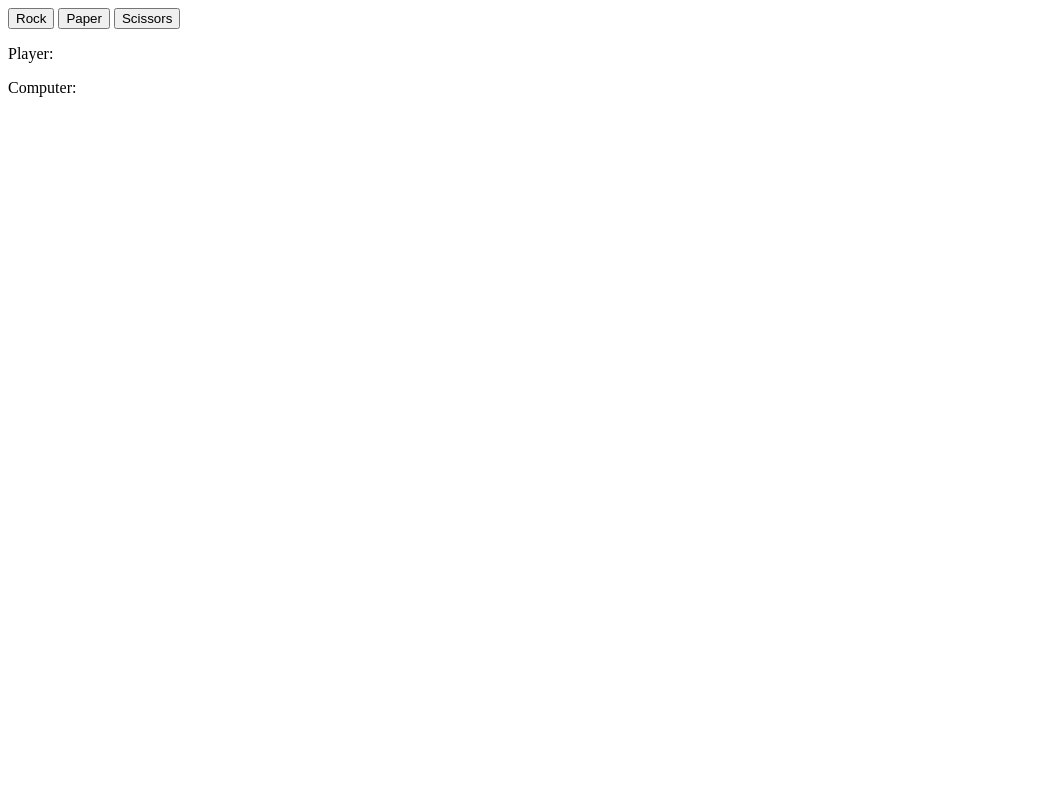
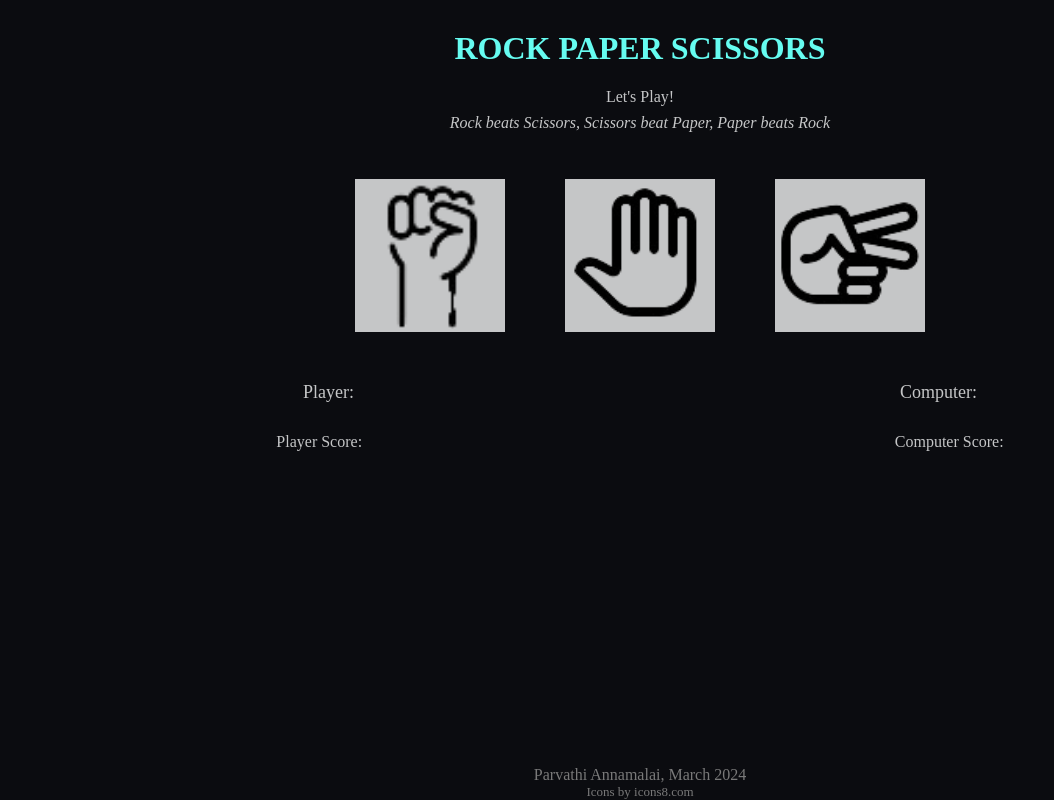
Before and after one commit to Parv4th1/rock-paper-scissors, a plain HTML site: page index.html in a window 1280 px wide. Shown: the whole page, without its empty margins (0-1054 px from the left). Drawn offline with Linux system fonts and the light colour scheme.

Commit message:
Added Images for Player Choice, Added styles.css

```diff
--- a/index.html
+++ b/index.html
@@ -4,20 +4,40 @@
     <meta charset="UTF-8">
     <meta name="viewport" content="width=device-width, initial-scale=1.0">
     <title>Rock Paper Scissors Game</title>
+    <link rel="stylesheet" href="style.css">
 </head>
 <body>
-    <button class="rock">Rock</button>
-    <button class="paper">Paper</button>
-    <button class="scissors">Scissors</button>
-    <div class = "results">
+    <header>
+        <h1>ROCK PAPER SCISSORS</h1>
+        <p>Let's Play!</p>
+        <p><em>Rock beats Scissors, Scissors beat Paper, Paper beats Rock</em></p>
+    </header>
+    <section class="player-choice">
+        <button class="rock"><img src="rock.png" alt="Rock"></button>
+        <button class="paper"><img src="paper.png" alt="Paper"></button>
+        <button class="scissors"><img src="scissors.png" alt="Scissors"></button>
+    </section>
+    <section class="display-choices">
+        <div class="p-choice">
+            <p>Player: <span id="play-choice"></span></p>
+        </div>
+        <div class="c-choice">
+            <p>Computer: <span id="comp-choice"></span></p>
+        </div>
+    </section>
+    <section class = "results">
         <div class="scores">
-            <div class="pscore"><p>Player: <span id="playscore"></span></p></div>
-            <div class="cscore"><p>Computer: <span id="compscore"></span></p></div>
+            <div class="pscore"><p>Player Score: <span id="playscore"></span></p></div>
+            <div class="cscore"><p>Computer Score: <span id="compscore"></span></p></div>
         </div>
         <div class="winner">
             <p class="win-text"></p>
         </div>
-    </div>
+    </section>
+    <footer>
+        <p>Parvathi Annamalai, March 2024</p>
+        <p id="icon-credit">Icons by <a href="https://icons8.com/">icons8.com</a></p>
+    </footer>
     <script src="rock_paper_scissors.js"></script>
 </body>
 </html>
--- a/rock_paper_scissors.js
+++ b/rock_paper_scissors.js
@@ -23,6 +23,8 @@ function getComputerChoice()
 }
 function playRound(playerSelection, computerSelection)
 {
+    document.getElementById("comp-choice").innerText = computerSelection.toUpperCase();
+    document.getElementById("play-choice").innerText = playerSelection.toUpperCase();
     playerSelection = playerSelection.toLowerCase();
     computerSelection = computerSelection.toLowerCase();
     if (playerSelection == computerSelection)
@@ -79,7 +81,9 @@ function finalResults()
         else
         {
             let winner = (playerScore>computerScore)?"Player":"Computer";
-            document.querySelector(".win-text").textContent = winner + " wins!";
+
+            document.querySelector(".win-text").textContent = (winner + " wins!").toUpperCase();
+            document.querySelector(".win-text").style = "font-size: larger; color: #66fcf1"
         }
     }
 }
--- /dev/null
+++ b/style.css
@@ -0,0 +1,100 @@
+*
+{
+    margin: 0;
+    padding: 0;
+    box-sizing: border-box;
+    border: 0;
+}
+body
+{
+    background-color: #0b0c10;
+    color: #c5c6c7;
+    font-family: 'Times New Roman', Times, serif;
+}
+header
+{
+    display: flex;
+    flex-direction: column;
+    align-items: center;
+    padding: 10px;
+}
+h1
+{
+    color: #66fcf1;
+    padding: 20px 0;
+}
+header p
+{
+    line-height: 1.3;
+    margin-bottom: 5px;
+}
+img
+{
+    height: 150px;
+}
+button
+{
+    background-color: #c5c6c7;
+    margin: 0 30px;
+}
+button:hover
+{
+    background-color: #45a29e;
+}
+.player-choice
+{
+    display: flex;
+    flex-direction: row;
+    justify-content: center;
+    padding: 20px;
+    margin: 10px 0 0 0;
+}
+.display-choices
+{
+    display: flex;
+    justify-content: space-around;
+    padding: 30px;
+    font-size: large;
+}
+.results
+{
+    display: flex;
+    flex-direction: column;
+    padding: 0 10px 10px 10px;
+}
+.scores
+{
+    display: flex;
+    justify-content: space-around;
+}
+.playscore .compscore
+{
+    font-size: large;
+}
+.winner
+{
+    display: flex;
+    justify-content: center;
+    padding: 50px 0;
+    margin-top: 20px;
+}
+footer
+{
+    position: fixed;
+    bottom: 0;
+    color: #797979;
+    text-align: center;
+    display: flex;
+    flex-direction: column;
+    justify-content: center;
+    width: 100%;
+}
+a
+{
+    text-decoration: none;
+    color: inherit;
+}
+#icon-credit
+{
+    font-size: small;
+}
```
Also changed, not shown: paper.png (added), rock.png (added), scissors.png (added).
